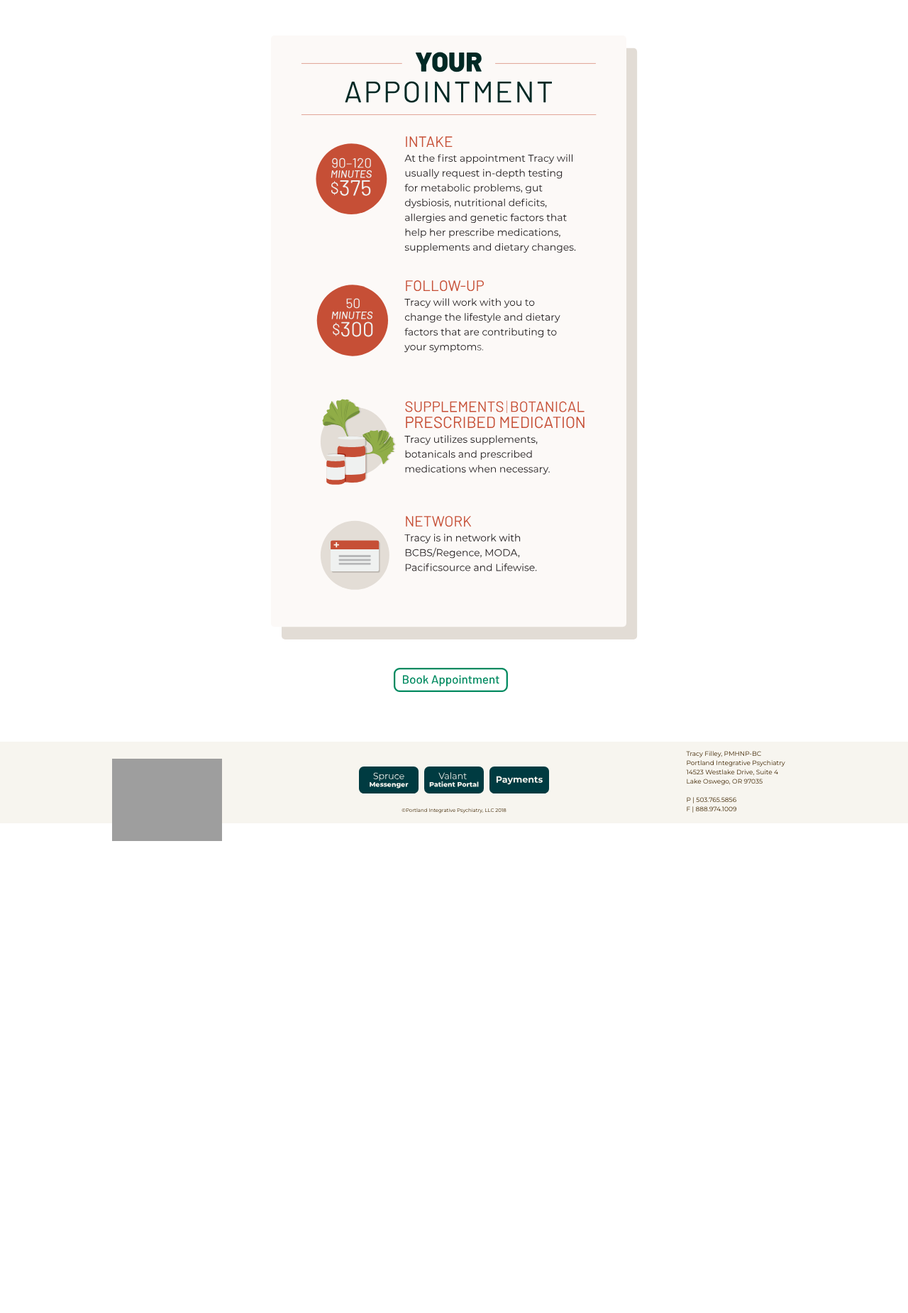
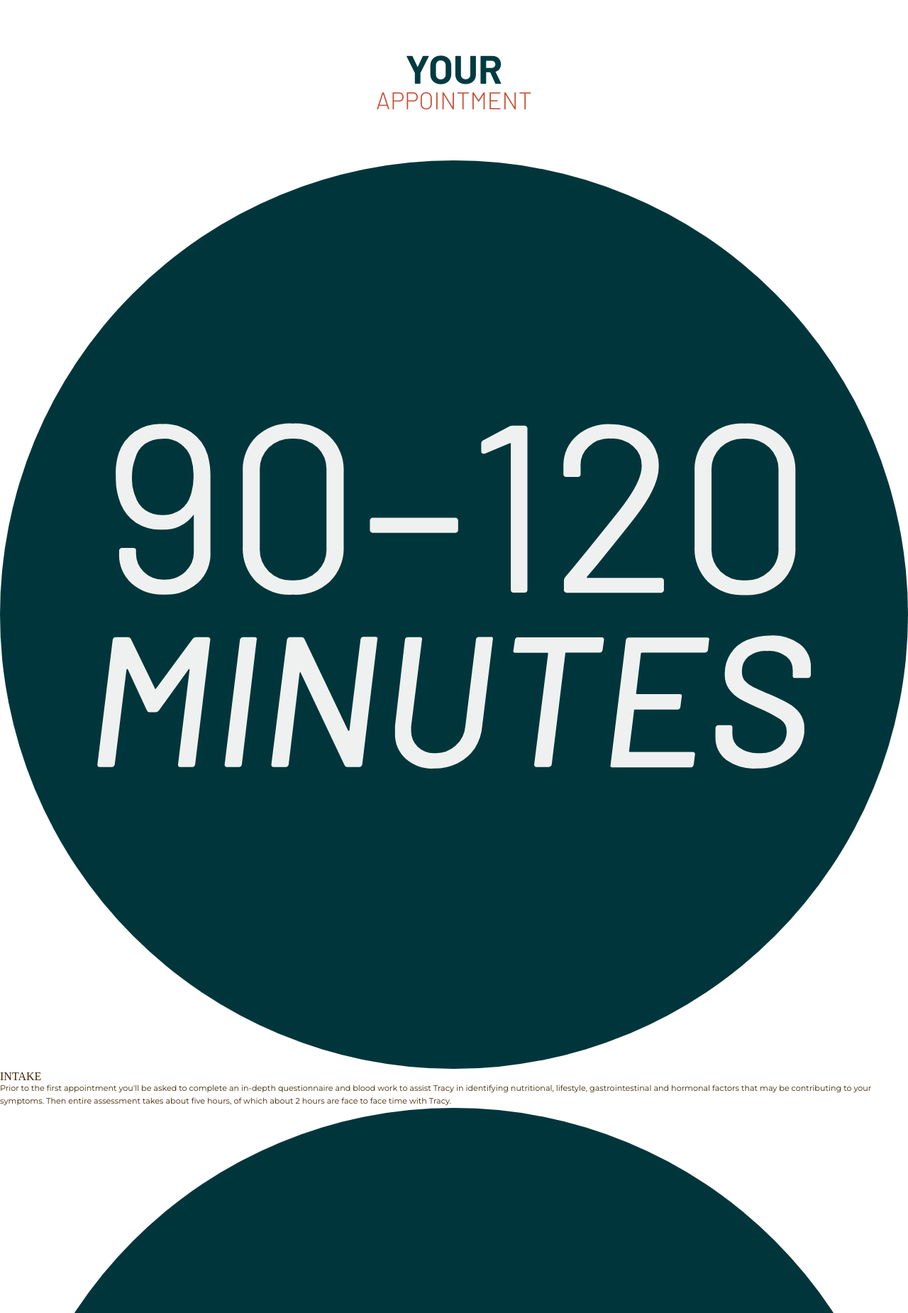
Before and after one commit to bduo/pipsychiatry, a PHP site: page /services.php in a window 1280 px wide. Shown: the part 70-1920 px from the top of the page at 71% size. Before the commit the page ends 1255 px from the top, so only its background shows below. Run offline with PHP 8.4, Linux system fonts and the light colour scheme; grey boxes are pictures that could not be loaded.

Commit message:
New Services Page

```diff
--- a/css/pip.css
+++ b/css/pip.css
@@ -223,6 +223,44 @@
 
 /*=== SERVICES SECTION ===*/
 
+.service_header {
+	display: block;
+	/* flex-wrap: wrap;
+	width: 100%;
+	justify-content: center;
+	align-items: center; */
+	margin: 68px 64px;
+	text-align: center;
+	text-transform: uppercase;
+
+}
+
+/* .service_header:before,
+.service_header:after {
+	content: '';
+	border-top: 1px solid;
+	margin: 0 100px -124px 650px;
+	flex: 1 0 20px;
+}
+
+.service_header:after {
+	margin: -80px 650px 0 100px;
+} */
+
+.upper_service_title {
+	/* flex-basis: 100%; */
+	font-weight: 700;
+	font-size: 56px;
+	margin-bottom: 0;
+	color: #003b41;
+}
+
+.lower_service_title {
+	/* flex-basis: 100%; */
+	font-size: 34px;
+	color: #c74f37;
+}
+
 /* Styling for book appointment button */
 #book_appt_button {
 	background-image: url(/assets/book_appt_button.svg);
@@ -241,7 +279,7 @@
 }
 
 /* Positions the services graphic on the center of the page. */
-.services {
+/* .services {
 	width: 518px;
 	height: 851px;
 	margin-right: auto;
@@ -249,7 +287,7 @@
 	display: block;
 	margin-top: 50px !important;
 	margin-bottom: 40px;
-}
+} */
 
 /*=== RESOURCES SECTION ===*/
 
@@ -312,7 +350,6 @@
 #simpleh_button:hover {
 	background-image: url(/assets/simpleh_hover.svg);
 }
-
 
 /* Resources button styling and display */
 #love_button, #additude_button, #isnpr_button,
--- a/services.php
+++ b/services.php
@@ -12,8 +12,23 @@
 <main>
 	<!-- Services Section -->
 	<section id="services">
-		<!-- Services infographic. SVG file with dimensions 518px by 853px. -->
-		<img src="/assets/services.svg" alt="Rates and Appointments infographic" class="services">
+		<div class="service_header">
+			<h1 class="upper_service_title">Your</h1>
+			<h1 class="lower_service_title">Appointment</h1>
+		</div>
+		<section class="appointment_wrapper">
+			<div class="item1"><img src="/assets/icon_90min.svg" class="intake_icon"></div>
+			<div class="item2">
+				<h2>INTAKE</h2>
+				<p>Prior to the first appointment you'll be asked to complete an in-depth questionnaire and blood work to assist Tracy in identifying nutritional, lifestyle, gastrointestinal and hormonal factors that may be contributing to your symptoms. Then entire assessment takes about five hours, of which about 2 hours are face to face time with Tracy.
+				</p>
+			</div>
+			<div class="item3"><img src="/assets/icon_50min.svg" class="follow_up_icon"></div>
+			<div class="item4">
+				<h2>FOLLOW-UP</h2>
+				<p>Tracy will work with you to change the lifestyle and dietary factors that are contributing to your symptoms</p>
+			</div>
+		</section>
 		<!-- Schedule Button. SVG file with dimensions 171px by 34px. -->
 		<a href="https://www.pipsychiatry.com/contact.php" id="book_appt_button"></a>
 	</section>
```
Also changed, not shown: assets/icon_50min.svg (added), assets/icon_90min.svg (added), assets/icon_calendar.svg (added), assets/icon_meds.svg (added), assets/icon_network.svg (added), assets/icon_wallet.svg (added), assets/pattern_BG.png (added).
